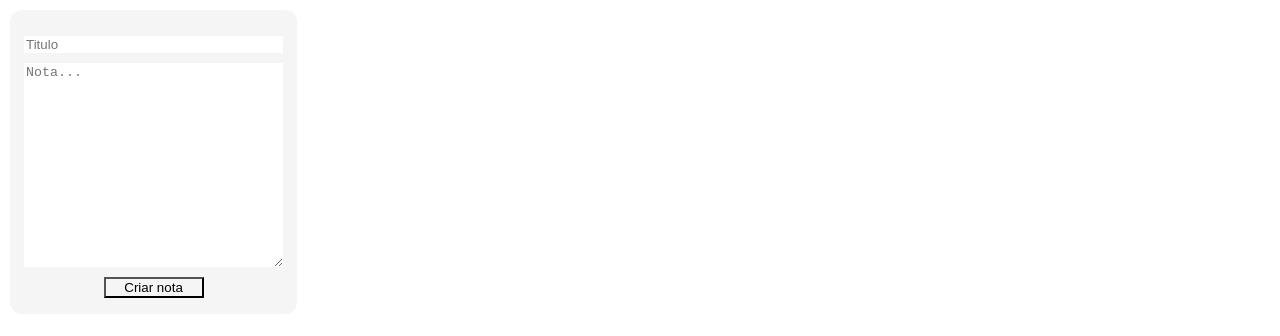
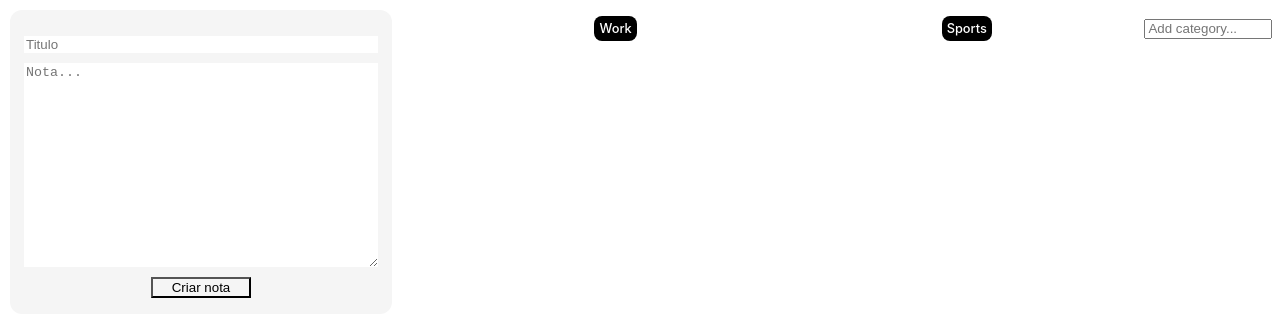
Before and after one commit to joaovmvini/react-cards-app, a React (Create React App) app: page / in a window 1280 px wide. Shown: the top 336 px of the page. Built offline with nearby package versions, Linux system fonts and the light colour scheme.

Commit message:
insert categories

```diff
--- a/src/App.js
+++ b/src/App.js
@@ -1,6 +1,7 @@
 import React, { Component } from "react";
 import NotesLists from "./components/NotesList"
 import Form from "./components/Form"
+import CategoryList from "./components/CategoryList";
 
 class App extends Component {
 
@@ -8,7 +9,8 @@ class App extends Component {
       super();
 
       this.state = {
-        notes: []
+        notes: [],
+        categories: ['Work', 'Sports']
       };
 
     }
@@ -25,20 +27,32 @@ class App extends Component {
     }
 
     deleteNote(index) {
-      console.log(index)
       this.state.notes.splice(index, 1);
 
-      this.setState({
+      const newState = {
         notes: this.state.notes
-      });
+      }
 
+      this.setState(newState);
+    }
+
+    addCategory(category) {
+       const newCategoriesArray = [...this.state.categories, category];
+       const newState = {
+         categories: newCategoriesArray
+       }
+
+       this.setState(newState);
     }
 
     render() {
       return (
-        <section class="main-section">
+        <section className="main-section">
           <Form createNote = {this.createNote.bind(this)} />
-          <NotesLists notes = {this.state.notes} deleteNote = {this.deleteNote.bind(this)} />
+          <main className="main-separator">
+            <CategoryList categories = {this.state.categories} addCategory = {this.addCategory.bind(this)}/>
+            <NotesLists notes = {this.state.notes} deleteNote = {this.deleteNote.bind(this)} />
+          </main>
         </section>
       );
     }
--- /dev/null
+++ b/src/components/CategoryList/CategoryList.jsx
@@ -0,0 +1,37 @@
+import React, { Component } from 'react';
+
+import './style.css';
+
+class CategoryList extends Component {
+
+    _handleEventInput(event) {
+        if (event.key === 'Enter' && event.target.value) {
+            const category = event.target.value;
+
+            this.props.addCategory(category);
+        }
+    }
+
+    render() {
+
+        return (
+            <section className="category-list">
+                <ul className="category-list_list">
+                    {this.props.categories.map((item, index) => {
+                        return (
+                            <li key={index} className="category-list_item">{item}</li>
+                        )
+                    })}
+                </ul>
+                <input
+                type="text"
+                className="category-list_input"
+                placeholder="Add category..."
+                onKeyUp = {this._handleEventInput.bind(this)}
+                />
+            </section>
+        )
+    }
+}
+
+export default CategoryList;
--- /dev/null
+++ b/src/components/CategoryList/index.js
@@ -0,0 +1,3 @@
+import CategoryList from './CategoryList';
+
+export default CategoryList;
--- /dev/null
+++ b/src/components/CategoryList/style.css
@@ -0,0 +1,27 @@
+.category-list {
+    display: flex;
+    align-items: center;
+}
+
+.category-list_list {
+    width: 80%;
+    list-style: none;
+    display: flex;
+    justify-content: space-around
+}
+
+.category-list_input {
+    width: 120px;
+    height: 14px;
+    align-content: flex-end
+}
+
+.category-list_item {
+    background: #000;
+    border-radius: 8px;
+    color: white;
+    font-size: .8rem;
+    padding: 5px;
+    font-weight: 500;
+    text-align: center;
+}
--- a/src/components/Form/Form.jsx
+++ b/src/components/Form/Form.jsx
@@ -1,7 +1,7 @@
 import React, { Component } from 'react';
 import './style.css';
 
-export default class NotesLists extends Component {
+export default class Form extends Component {
 
     constructor(props) {
         super(props);
--- a/src/components/NotesList/NotesList.jsx
+++ b/src/components/NotesList/NotesList.jsx
@@ -3,7 +3,7 @@ import CardNote from '../cardNote'
 
 import './style.css';
 
-export default class Form extends Component {
+export default class NotesList extends Component {
     constructor(props) {
         super(props);
     }
--- a/src/index.css
+++ b/src/index.css
@@ -19,3 +19,7 @@ code {
   display: flex;
   align-items: flex-start;
 }
+
+.main-separator {
+  flex-grow: 3;
+}
```
